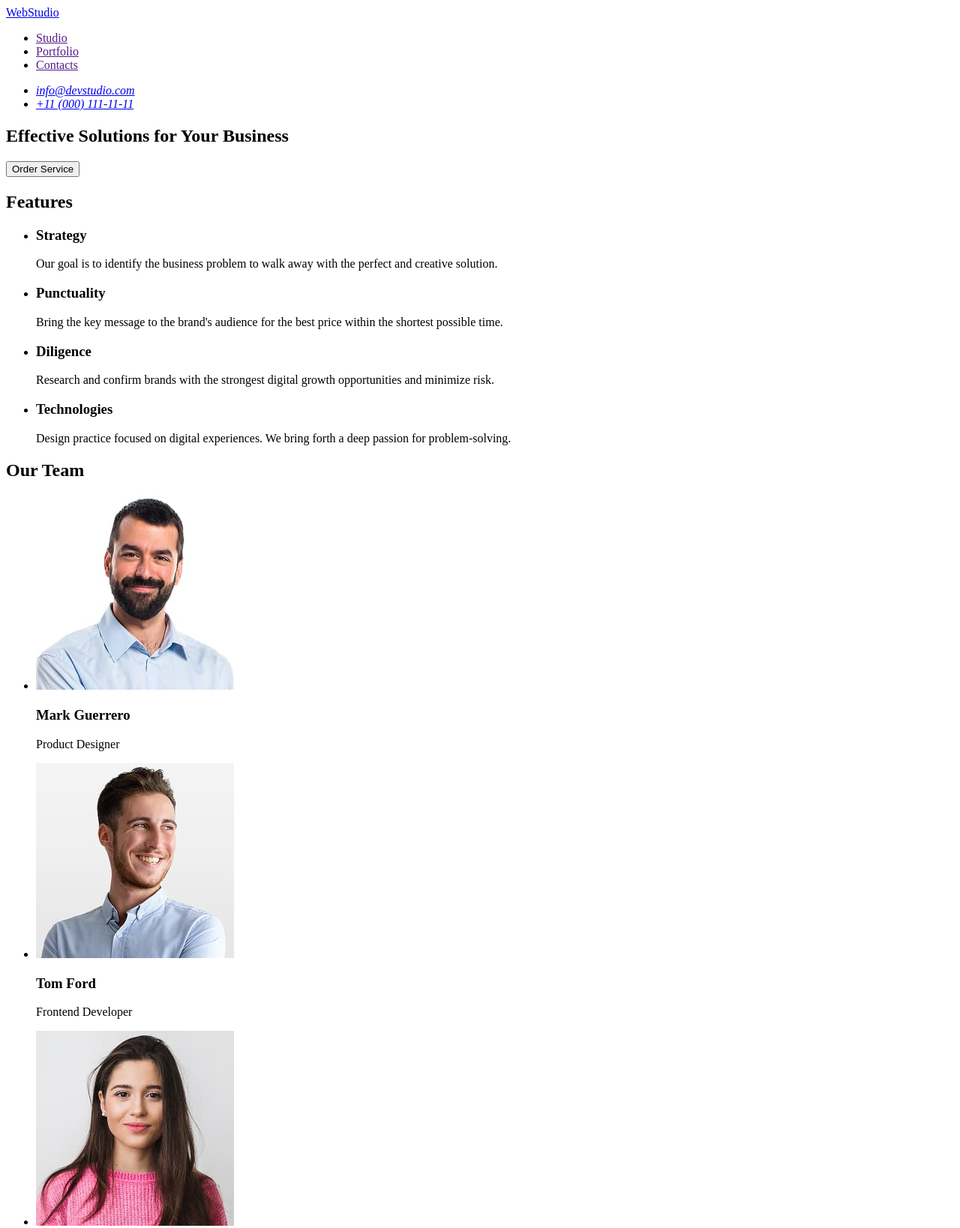
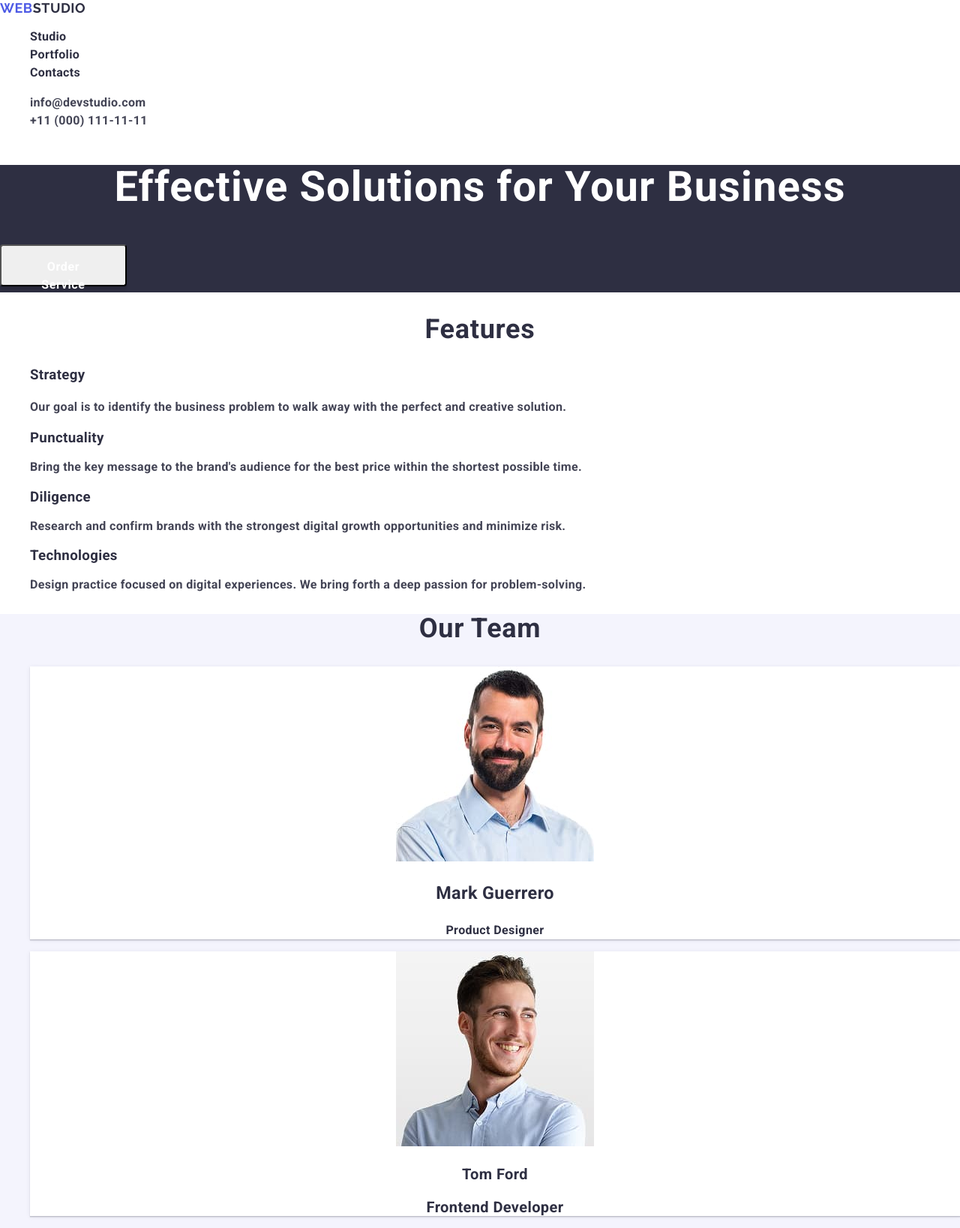
Before and after one commit to Tanasiv/goit-markup-hw-02, a plain HTML site: page index.html in a window 1280 px wide. Shown: the top 1638 px of the page at 75% size. Drawn offline with nearby package versions, Linux system fonts and the light colour scheme.

Commit message:
add styles header

```diff
--- /dev/null
+++ b/css/styles.css
@@ -0,0 +1,194 @@
+body {
+  font-family: "Roboto", sans-serif;
+  color: #434455;
+  background-color: #ffffff;
+}
+
+ul,
+ol {
+  list-style-type: none;
+}
+
+a {
+  text-decoration: none;
+}
+
+.logo {
+  font-family: "Raleway", sans-serif;
+  font-weight: 700;
+  font-size: 18px;
+  line-height: 1.17;
+  letter-spacing: 0.03em;
+  text-transform: uppercase;
+  color: #4d5ae5;
+}
+
+.header-logo .logo-part {
+  color: #2e2f42;
+}
+
+.nav-link {
+  font-family: "Roboto", sans-serif;
+  font-weight: 500;
+  font-size: 16px;
+  line-height: 1.5;
+  letter-spacing: 0.02em;
+  color: #2e2f42;
+}
+
+.contacts {
+  font-style: normal;
+}
+
+.contacts-link {
+  font-size: 16px;
+  line-height: 1.5;
+  letter-spacing: 0.02em;
+  color: #434455;
+}
+
+.nav-link:hover,
+.nav-link:focus
+{ color: #404bbf;
+}
+
+.contacts-link:hover,
+.contakts-link:focus {
+  color: #404bbf;
+}
+
+.page-section {
+  background-color: #2e2f42;
+}
+
+h1 {
+  line-height: 1.07;
+  letter-spacing: 0.02em;
+  font-size: 56px;
+  text-align: center;
+  color: #fff;
+}
+
+.button {
+  border-radius: 4px;
+  padding-block: 16px;
+  padding-inline: 32px;
+  width: 169px;
+  height: 56px;
+  line-height: 1.5;
+  letter-spacing: 0.04em;
+  font-weight: 500;
+  box-shadow: 0 4px 4px 0 rgba(0, 0, 0, 0.15);
+  background-color: #4D5AE5
+  cursor: pointer;
+  color: #ffffff;
+}
+.button-klick:hover .button-klick:focus {
+  background-color: #404bbf;
+}
+
+.section-span {
+  color: #fff;
+  text-align: center;
+}
+
+.section-list {
+  font-weight: 500;
+  font-size: 20px
+  line-height: 1.2;
+  letter-spacing: 0.02em;
+  color: #434455;
+  text-align: left;
+}
+
+.name-h2 {
+  font-size: 36px;
+  line-height: 1.11;
+  letter-spacing: 0.02em;
+  text-align: center;
+  color: #2e2f42;
+  text-transform: capitalize;
+  font-weight: 500;
+}
+
+.name-list {
+  line-height: 1.2;
+  color: #2e2f42;
+}
+
+.section-team {
+  background-color: #f4f4fd;
+  font-weight: 500;
+  font-size: 20px;
+  line-height: 1.2;
+  letter-spacing: 0.02em;
+  color: #2e2f42;
+}
+
+.text-list{
+ font-size: 16px;
+ line-height: 1.5;
+ letter-spacing: 0.02em;
+ color: #434455;
+}
+
+.team-item {
+  box-shadow: 0 2px 1px 0 rgba(46, 47, 66, 0.08),
+    0 1px 1px 0 rgba(46, 47, 66, 0.16), 0 1px 6px 0 rgba(46, 47, 66, 0.08);
+  background-color: #fff;
+  text-align: center;
+}
+
+.text-trade{
+  font-size: 16px;
+  line-height: 1.5;
+  etter-spacing: 0.02em
+}
+
+.name {
+  text-align: center;
+  color: #2e2f42;
+  font-size: 20px;
+  line-height: 1.2;
+  letter-spacing: 0.02em;
+}
+
+.portfolio {
+  background-color: #fff;
+  text-align: left;
+}
+
+.portfolio-name {
+  color: #2e2f42;
+  font-weight: 500;
+  font-size: 20px;
+  line-height: 1.2;
+  line-height: 1.2
+}
+
+.portfolio-text {
+  line-height: 1.5;
+  letter-spacing: 0.02em;
+  color: #434455;
+}
+
+.page-footer {
+  background-color: #2e2f42;
+}
+
+.footer-logo .logo-part {
+  color: #f4f4fd;
+}
+
+.footer-text {
+ ine-height: 1.5;
+ #F4F4FD;
+ letter-spacing: 0.02em;
+}
+.comment {
+  line-height: 1.5;
+  letter-spacing: 0.02em;
+  text-align: left;
+  color: #F4F4FD;
+  letter-spacing: 0.02em
+}
--- a/index.html
+++ b/index.html
@@ -1,65 +1,97 @@
-<!--title-->
+<!-- #region titel -->
 <!DOCTYPE html>
 <html lang="en">
   <head>
     <meta charset="UTF-8" />
     <meta name="viewport" content="width=device-width, initial-scale=1.0" />
     <title>Web Studio</title>
+    <link
+      rel="stylesheet"
+      href="https://cdnjs.cloudflare.com/ajax/libs/modern-normalize/3.0.1/modern-normalize.min.css"
+      integrity="sha512-q6WgHqiHlKyOqslT/lgBgodhd03Wp4BEqKeW6nNtlOY4quzyG3VoQKFrieaCeSnuVseNKRGpGeDU3qPmabCANg=="
+      crossorigin="anonymous"
+      referrerpolicy="no-referrer"
+    />
+
+    <link rel="preconnect" href="https://fonts.googleapis.com" />
+    <link rel="preconnect" href="https://fonts.gstatic.com" crossorigin />
+    <link
+      href="https://fonts.googleapis.com/css2?family=Raleway:wght@700&family=Roboto:wght@700&display=swap"
+      rel="stylesheet"
+    />
+
+    <link rel="stylesheet" href="./css/styles.css" />
   </head>
+  <!-- endregion titel -->
 
-  <!-- header -->
+  <!-- #region header -->
   <body>
-    <header>
-      <nav>
-        <a href="./index.html">WebStudio</a>
-        <ul>
-          <li><a href="">Studio</a></li>
-          <li><a href="">Portfolio</a></li>
-          <li><a href="">Contacts</a></li>
+    <header class="page-header">
+      <nav class="header-nav">
+        <a class="logo header-logo" href="./index.html"
+          >Web<span class="logo-part">Studio</span></a
+        >
+        <ul class="nav-list">
+          <li class="nav-item">
+            <a class="nav-link" href="./index.html">Studio</a>
+          </li>
+          <li class="nav-item"><a class="nav-link" href="">Portfolio</a></li>
+          <li class="nav-item"><a class="nav-link" href="">Contacts</a></li>
         </ul>
       </nav>
 
-      <address>
-        <ul>
-          <li><a href="mailto:info@devstudio.com">info@devstudio.com</a></li>
-          <li><a href="tel:+110001111111">+11 (000) 111-11-11</a></li>
+      <address class="contacts">
+        <ul class="contacts-list">
+          <li class="contacts-item">
+            <a class="contacts-link" href="mailto:info@devstudio.com"
+              >info@devstudio.com</a
+            >
+          </li>
+          <li class="contacts-item">
+            <a class="contacts-link" href="tel:+110001111111"
+              >+11 (000) 111-11-11</a
+            >
+          </li>
         </ul>
       </address>
     </header>
+    <!-- #endregion header -->
 
-    <!-- main -->
+    <!-- #region main -->
     <main>
-      <section>
+      <section class="page-section">
         <h1>Effective Solutions for Your Business</h1>
-        <button type="button">Order Service</button>
+        <button class="button button-klick" type="button">
+          <span class="section-span">Order Service</span>
+        </button>
       </section>
 
-      <section>
-        <h2>Features</h2>
+      <section class="section-list">
+        <h2 class="name-h2">Features</h2>
         <ul>
           <li>
-            <h3>Strategy</h3>
-            <p>
+            <h3 class="name-list">Strategy</h3>
+            <p class="text-list">
               Our goal is to identify the business problem to walk away with the
               perfect and creative solution.
             </p>
           </li>
           <li>
-            <h3>Punctuality</h3>
+            <h3 class="name-list">Punctuality</h3>
             <p>
               Bring the key message to the brand's audience for the best price
               within the shortest possible time.
             </p>
           </li>
           <li>
-            <h3>Diligence</h3>
+            <h3 class="name-list">Diligence</h3>
             <p>
               Research and confirm brands with the strongest digital growth
               opportunities and minimize risk.
             </p>
           </li>
           <li>
-            <h3>Technologies</h3>
+            <h3 class="name-list">Technologies</h3>
             <p>
               Design practice focused on digital experiences. We bring forth a
               deep passion for problem-solving.
@@ -68,40 +100,107 @@
         </ul>
       </section>
 
-      <section>
-        <h2>Our Team</h2>
+      <section class="section-team">
+        <h2 class="name-h2">Our Team</h2>
         <ul>
-          <li>
+          <li class="team-item">
             <img src="./images/mark_guerrero.jpg" alt="Mark" width="264" />
-            <h3>Mark Guerrero</h3>
-            <p>Product Designer</p>
+            <h3 class="name-">Mark Guerrero</h3>
+            <p class="text-trade">Product Designer</p>
           </li>
-          <li>
+          <li class="team-item">
             <img src="./images/tom_ford.jpg" alt="Tom" width="264" />
-            <h3>Tom Ford</h3>
+            <h3 class="name">Tom Ford</h3>
             <p>Frontend Developer</p>
           </li>
-          <li>
+          <li class="team-item">
             <img src="./images/camila_garcia.jpg" alt="Camila" width="264" />
-            <h3>Camila Garcia</h3>
+            <h3 class="name">Camila Garcia</h3>
             <p>Marketing</p>
           </li>
-          <li>
+          <li class="team-item">
             <img src="./images/daniel_wilson.jpg" alt="Daniel" width="264" />
-            <h3>Daniel Wilson</h3>
+            <h3 class="name">Daniel Wilson</h3>
             <p>UI Designer</p>
           </li>
         </ul>
       </section>
+
+      <section class="portfolio">
+        <h2 class="name-h2">Our Portfolio</h2>
+        <ul>
+          <li>
+            <img src="./images/banking_app.jpg" alt="banking_app" width="360" />
+            <h3 class="portfolio-name">Banking App</h3>
+            <p class="portfolio-text">App</p>
+          </li>
+
+          <li>
+            <img
+              src="./images/cashless_payment.jpg"
+              alt="cashless_payment"
+              width="360"
+            />
+            <h3 class="portfolio-name">Cashless Payment</h3>
+            <p class="portfolio-text">Marketing</p>
+          </li>
+
+          <li>
+            <img
+              src="./images/meditation_app.jpg"
+              alt="meditation_app"
+              width="360"
+            />
+            <h3 class="portfolio-name">Meditation App</h3>
+            <p>App</p>
+          </li>
+
+          <li>
+            <img
+              src="./images/taxi_service.jpg"
+              alt="taxi_service"
+              width="360"
+            />
+            <h3 class="portfolio-name">Taxi Service</h3>
+            <p class="portfolio-text">Marketing</p>
+          </li>
+
+          <li>
+            <img
+              src="./images/screen_illustrations.jpg"
+              alt="screen_illustrationsbanking_app"
+              width="360"
+            />
+            <h3 class="portfolio-name">Screen Illustrations</h3>
+            <p class="portfolio-text">Design</p>
+          </li>
+
+          <li>
+            <img
+              src="./images/online_courses.jpg"
+              alt="online_courses"
+              width="360"
+            />
+            <h3 class="portfolio-name">Online Courses</h3>
+            <p class="portfolio-text">Marketing</p>
+          </li>
+        </ul>
+      </section>
     </main>
+    <!-- #endregion main -->
 
-    <!-- footer -->
-    <footer>
-      <a href="./index.html">WebStudio</a>
-      <p>
-        Increase the flow of customers and sales for your business with digital
-        marketing & growth solutions.
+    <!-- #region footer -->
+    <footer class="page-footer">
+      <a class="logo footer-logo" href="./index.html"
+        >Web<span class="logo-part">Studio</span></a
+      >
+      <p class="footer-text">
+        <span class="comment">
+          Increase the flow of customers and sales for your business with
+          digital marketing & growth solutions.
+        </span>
       </p>
     </footer>
   </body>
 </html>
+<!-- #endregion footer -->
```
Also changed, not shown: images/banking_app.jpg (added), images/cashless_payment.jpg (added), images/meditation_app.jpg (added), images/online_courses.jpg (added), images/screen_illustrations.jpg (added), images/taxi_service.jpg (added).
